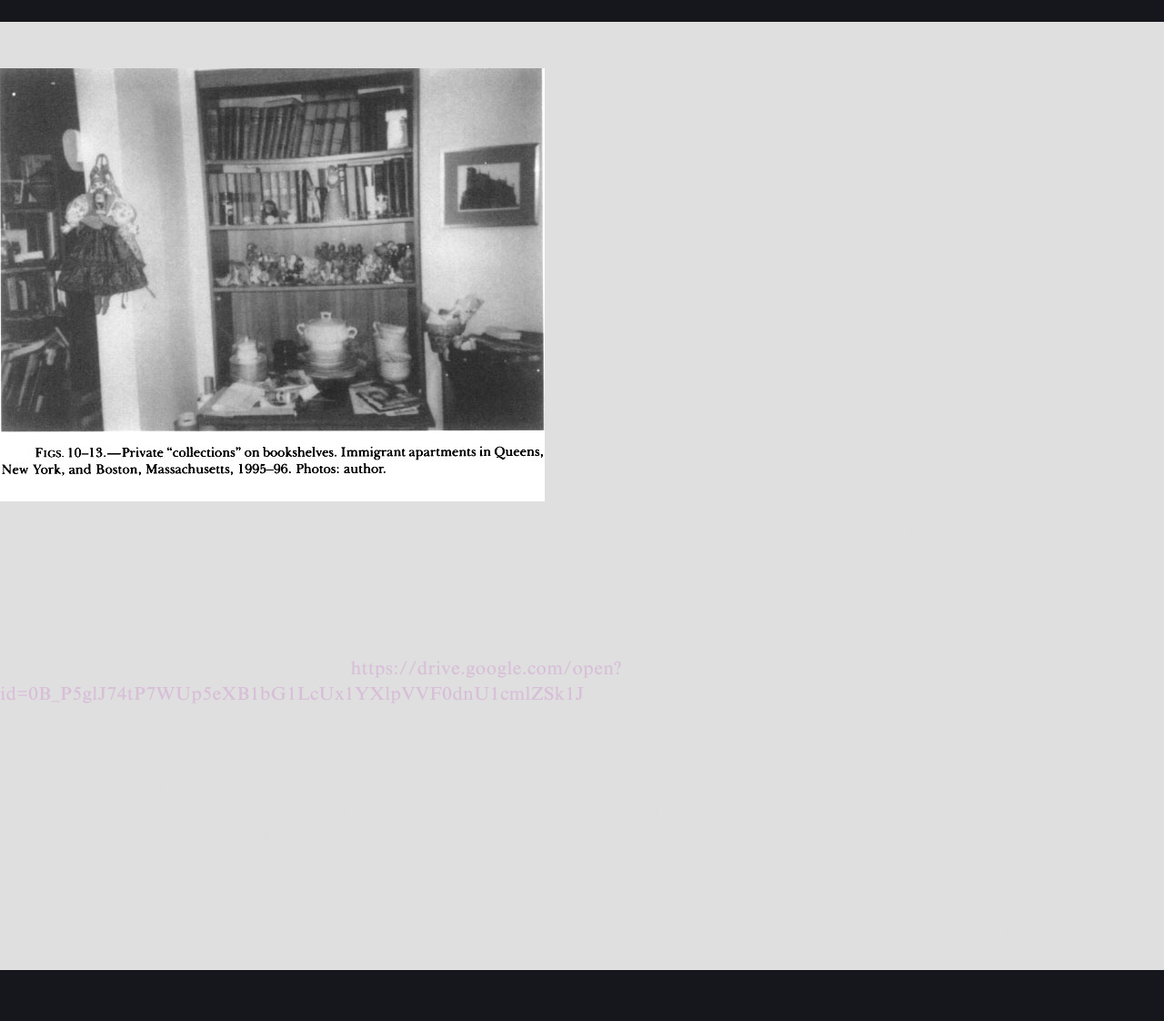
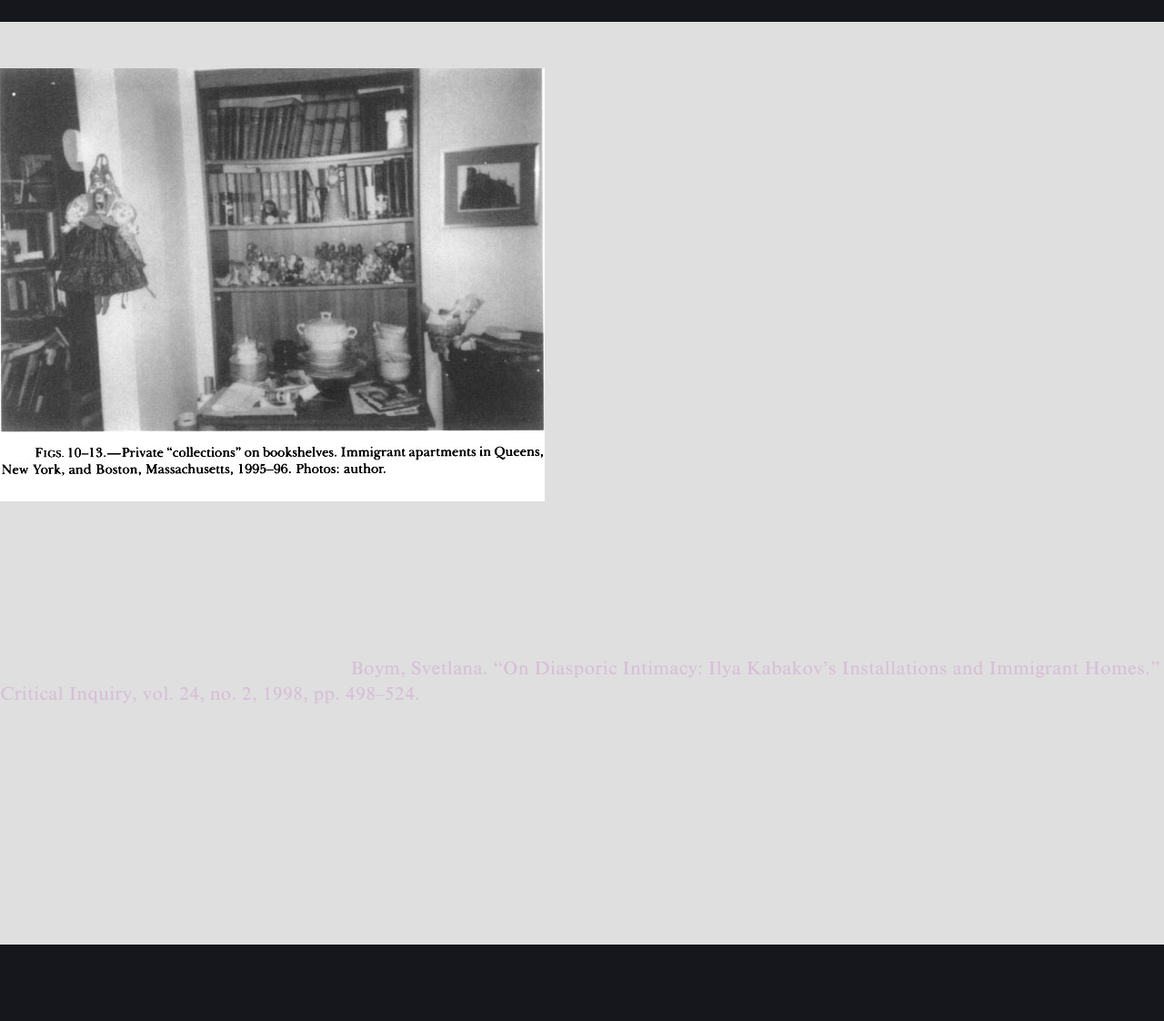
Before and after one commit to nerissacooney/ulises.us, a Jekyll site: the page built from _posts/2017-04-18-dear-reader-on-diasporic-intimacy.md, in a window 1280 px wide. Shown: the whole page at 91% size. Built offline with Jekyll 4.4.1, drawn with Linux system fonts in a browser that asks for light colours; nearby versions of some CDN libraries; a script that is not in the unit is left out; after the commit the page ends 1094 px from its top, so only the background shows below that; some of the changed lines change nothing that is shown.

Commit message:
Updated 2017-04-18-dear-reader-on-diasporic-intimacy.md

```diff
--- a/_posts/2017-04-18-dear-reader-on-diasporic-intimacy.md
+++ b/_posts/2017-04-18-dear-reader-on-diasporic-intimacy.md
@@ -15,8 +15,7 @@ event_date: 'Tuesday, April 25, 2017, 6:30PM–8PM'
 Join Ulises for a group discussion facilitated by Jennifer Wilson on Svetlana Boym's article "On Diasporic Intimacy: Ilya Kabakov's Installations and Immigrant Homes."
 
 Please find the reading in the link below:
-[https://drive.google.com/open?id=0B_P5glJ74tP7WUp5eXB1bG1LcUx1YXlpVVF0dnU1cmlZSk1J](https://drive.google.com/open?id=0B_P5glJ74tP7WUp5eXB1bG1LcUx1YXlpVVF0dnU1cmlZSk1J)
-Boym, Svetlana. “On Diasporic Intimacy: Ilya Kabakov's Installations and Immigrant Homes.” Critical Inquiry, vol. 24, no. 2, 1998, pp. 498–524.
+[Boym, Svetlana. “On Diasporic Intimacy: Ilya Kabakov's Installations and Immigrant Homes.” Critical Inquiry, vol. 24, no. 2, 1998, pp. 498–524.](https://drive.google.com/open?id=0B_P5glJ74tP7WUp5eXB1bG1LcUx1YXlpVVF0dnU1cmlZSk1J)
 
 Jennifer Wilson is a Postdoctoral Fellow in the Department of Slavic Languages and Literatures at the University of Pennsylvania where she is currently working on her first book, "Radical Chastity: Abstinence and the Political Imagination in Nineteenth Century Russia." From 2015-2016, she participated in the Penn Humanities Forum on "Sex." Her writings on literary culture, Russia, and politics have appeared in The New Yorker, The Atlantic, The Los Angeles Review of Books, and Al Jazeera America, among others. You can follow her on Twitter at @JenLouiseWilson.
 
```
